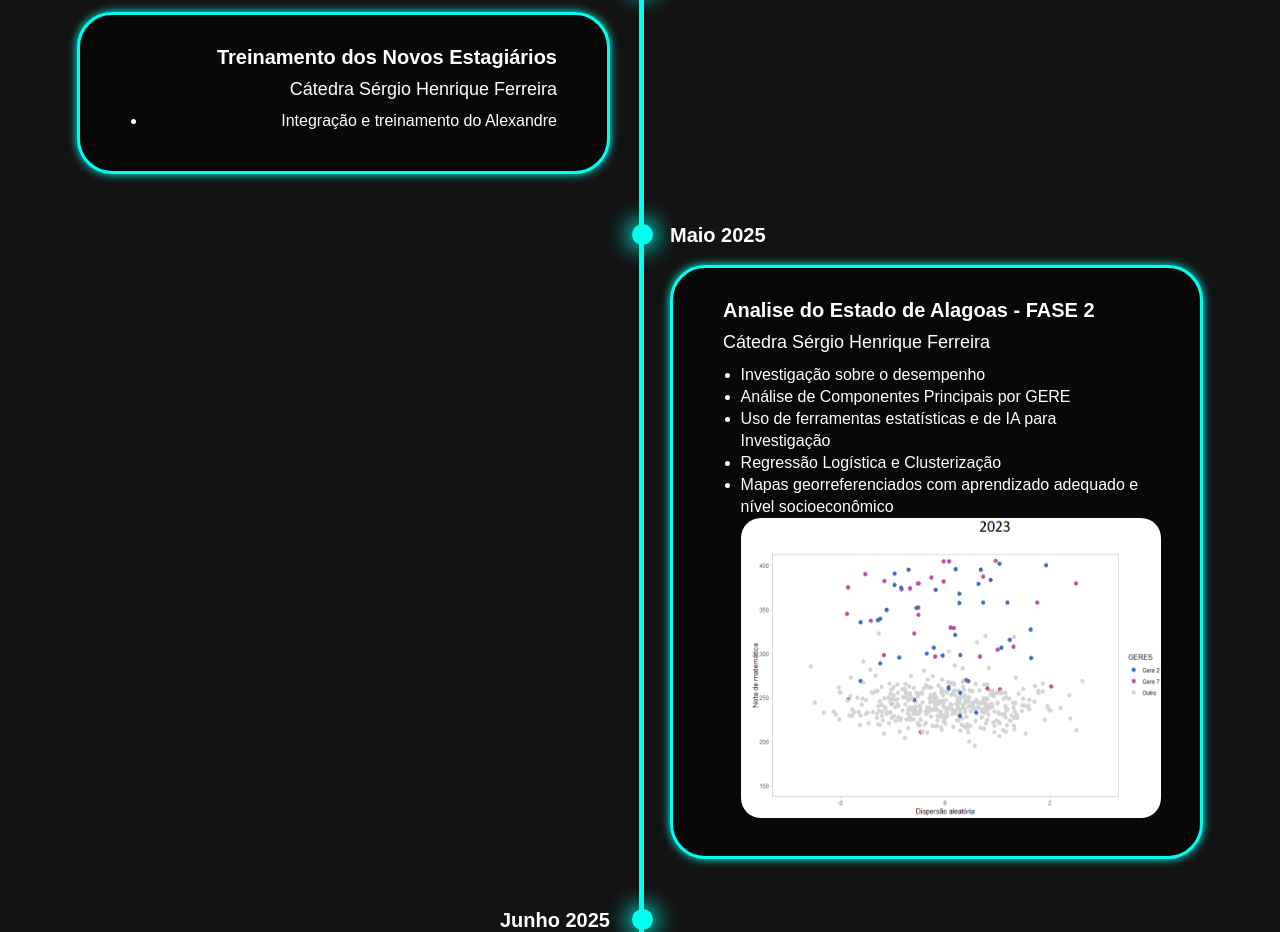
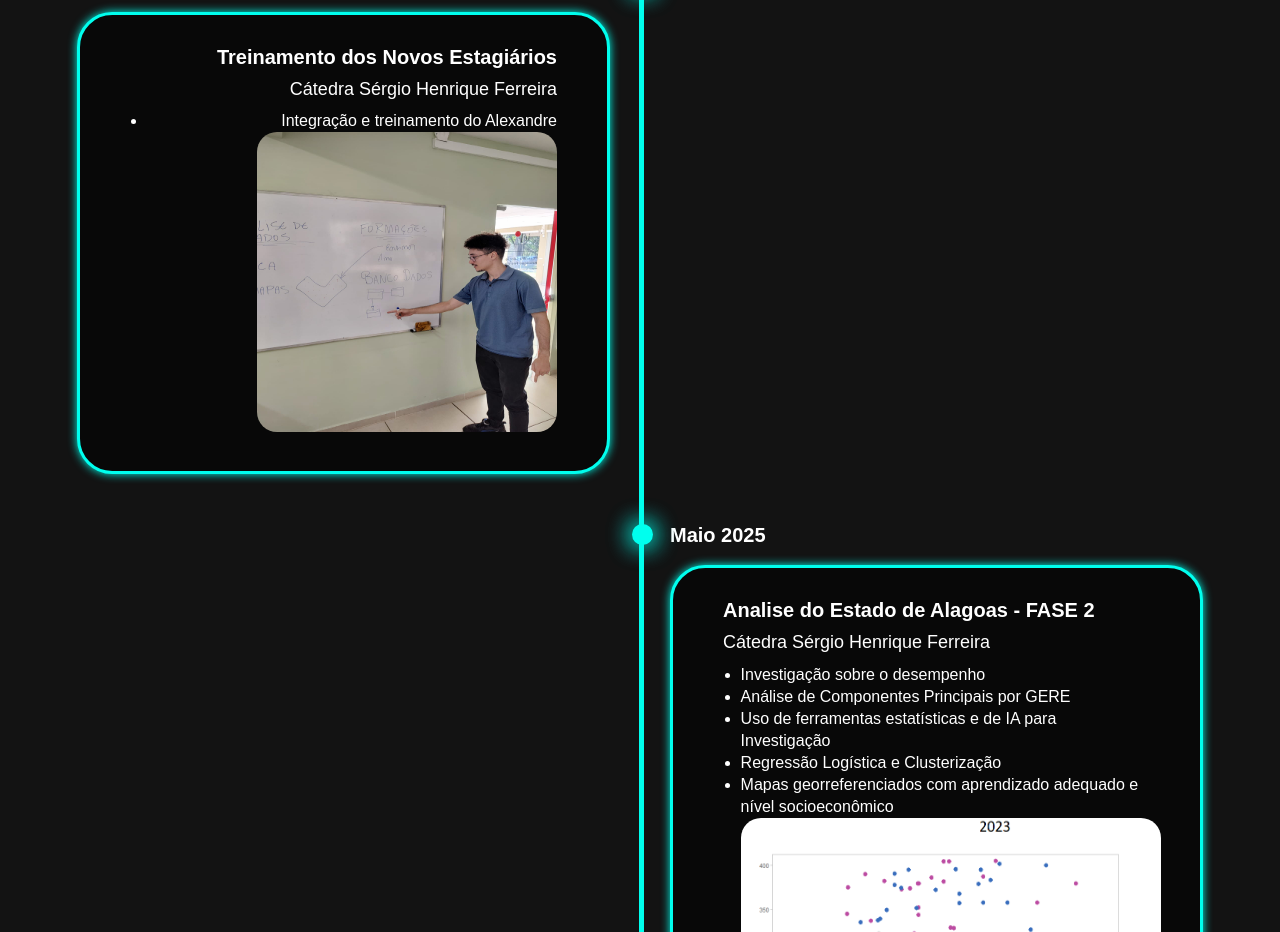
Before and after one commit to Cadudu5/Projeto-WebDev, a plain HTML site: page index.html in a window 1280 px wide. Shown: the part 5225-6157 px from the top of the page. Drawn offline with nearby package versions, Linux system fonts and the light colour scheme.

Commit message:
adicionando imagem do treinamento

```diff
--- a/index.html
+++ b/index.html
@@ -185,6 +185,7 @@
                         <h4>Cátedra Sérgio Henrique Ferreira</h4>
                         <ul>
                             <li>Integração e treinamento do Alexandre</li>
+                            <img src="images/treinamento.jpeg" alt="" width="300px" height="300px" style="border-radius: 20px;">
                         </ul>
                     </div>
             </div>
@@ -391,6 +392,7 @@
                         <ul>
                             <li>Treinamento de novos membros da equipe</li>
 
+
                         </ul>
                     </div>
             </div>
```
Also changed, not shown: images/treinamento.jpeg (added).
